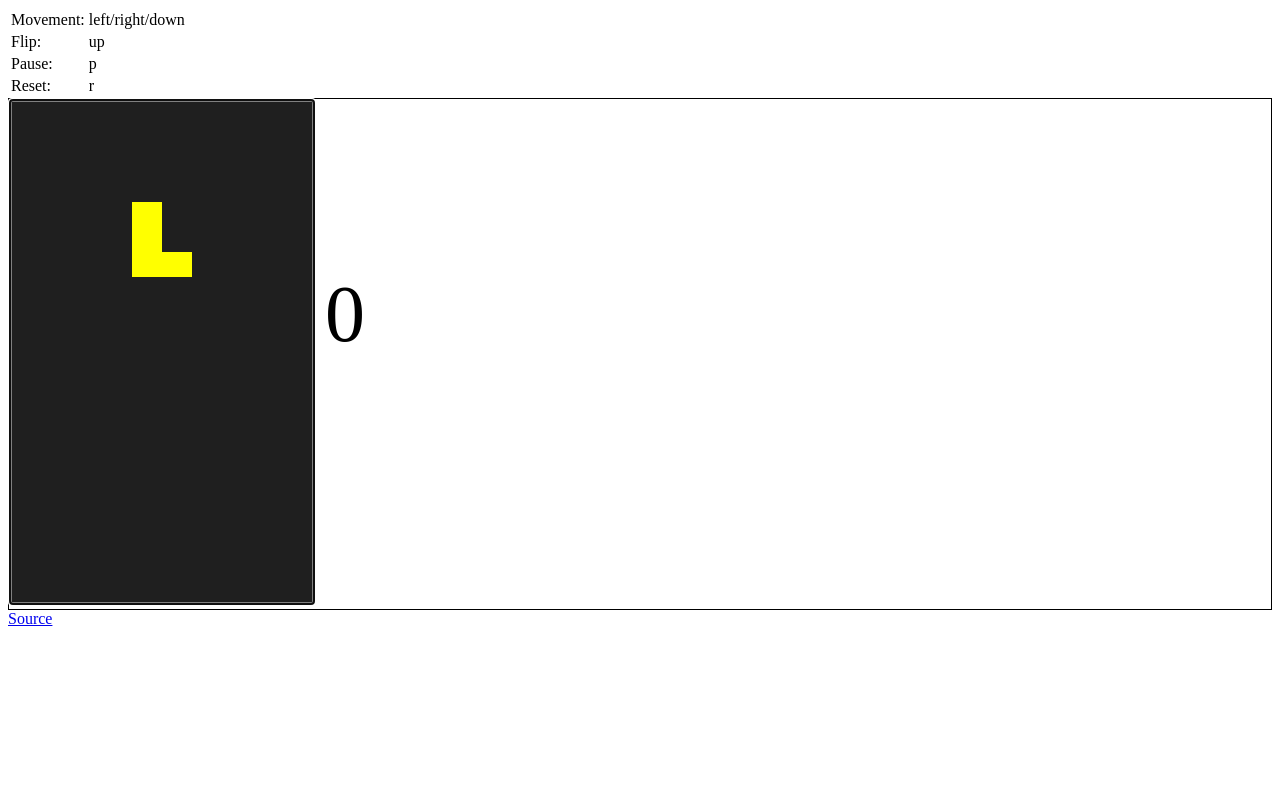
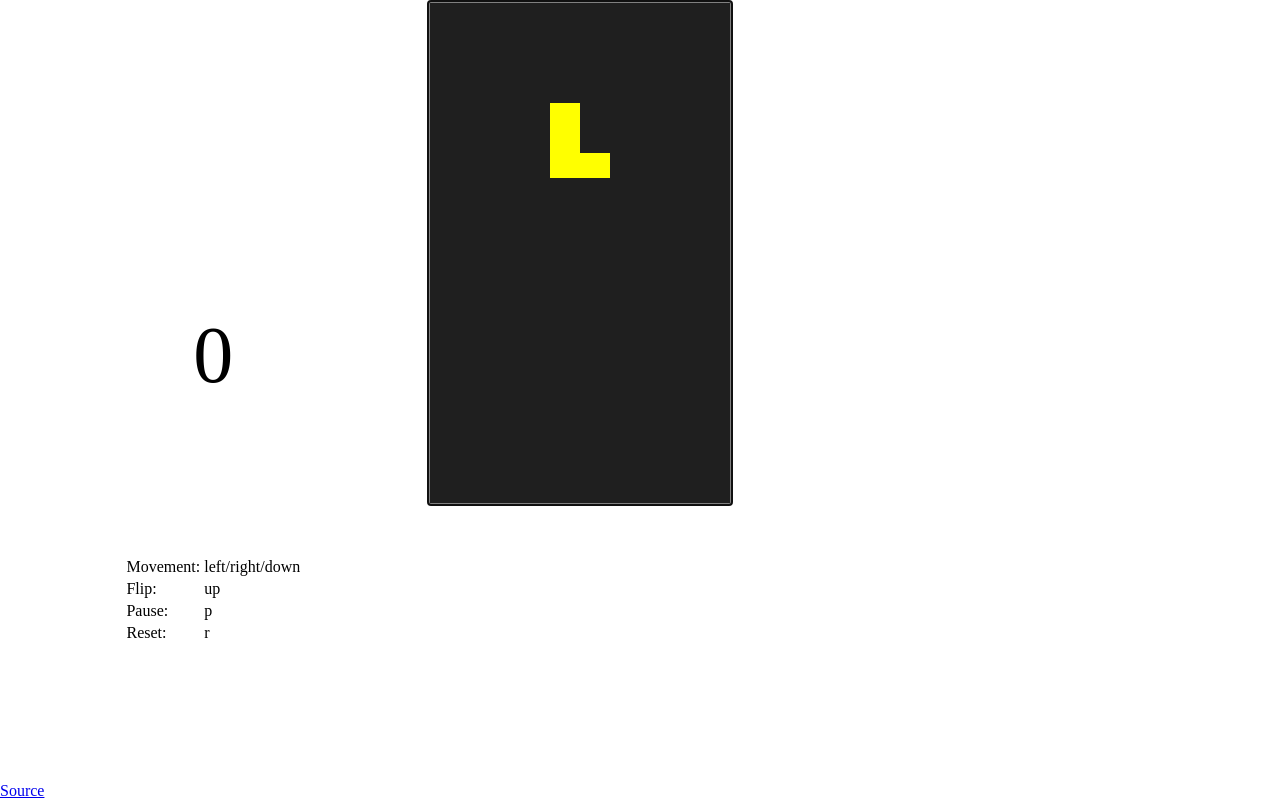
Before and after one commit to stage3talent/tetris-Canvas, a website: page static/index.html in a window 1280 px wide. Drawn offline with Linux system fonts and the light colour scheme; no server answers.

Commit message:
overhaul layout

```diff
--- a/static/css/tetris.css
+++ b/static/css/tetris.css
@@ -1,20 +1,22 @@
+body {
+  margin: 0;
+  padding: 0;
+}
+
 #container {
-  position: relative;
-  border: 1px solid black;
+  display: flex;
+  height: 100vh
+}
+
+#container > div {
+  flex: 1;
+  align-items: center;
 }
 
 #message-box {
-  position: absolute;
-  top: 1em;
-  display: inline-block;
-  height: 50%;
-  width: 25%;
-}
-
-#message-box > * {
-  position: absolute;
-  margin: 10px;
-  padding: 0;
+  display: flex;
+  flex-direction: column;
+  justify-content: space-evenly;
 }
 
 #tetris {
@@ -30,14 +32,25 @@
   bottom: 0;
 }
 
+#score-container {
+  display: flex;
+  flex-direction: row;
+}
+
 #scoreboard {
   float: right;
   border: 1px solid black;
   height: 100%;
   display: none;
+  overflow: auto;
 }
 
 #submit-score {
   float: right;
   display: none;
 }
+
+footer {
+  position: fixed;
+  bottom: 0;
+}
--- a/static/index.html
+++ b/static/index.html
@@ -6,6 +6,10 @@
 </head>
 
 <body>
+  <div id="container">
+    <div id="message-box">
+      <div id="alerts">Tetris</div>
+      <div id="score-tracker"></div>
       <table>
           <tr>
             <td>Movement:</td>
@@ -24,22 +28,13 @@
             <td>r</td>
           </tr>
         </table>
-
-  <div id="container">
-    <canvas id="tetris" height="500" width="300" tabindex="1"></canvas>
-
-    <div id="message-box">
-      <div id="alerts"></div>
-      <div id="score-tracker"></div>
     </div>
 
-    <table id="scoreboard">
-      <tr>
-        <th>Rank</th>
-        <th>Player</th>
-        <th>Score</th>
-      </tr>
-    </table>
+    <div>
+      <canvas id="tetris" height="500" width="300" tabindex="1"></canvas>
+    </div>
+
+    <div id="score-container">
       <form action="/scores" method="post" id="submit-score">
         <h2>Submit your score!</h2>
         <input type="text" placeholder="Enter your name" name="player">
@@ -48,6 +43,15 @@
 
         <input type="submit" value="Submit">
       </form>
+      <table id="scoreboard">
+        <tr>
+          <th>Rank</th>
+          <th>Player</th>
+          <th>Score</th>
+        </tr>
+      </table>
+    </div>
+
   </div>
 
   <script src="./js/tetris.js"></script>
--- a/static/js/scores.js
+++ b/static/js/scores.js
@@ -43,6 +43,7 @@ document.addEventListener('tetris', event => {
 
   if (event.detail.trigger === 'start') {
     submitScore.style.display = 'none';
+    document.getElementById('tetris').focus();
   } else if (event.detail.trigger === 'end') {
     submitScore.elements.score.value = event.detail.score;
     submitScore.style.display = 'block';
--- a/static/js/tetris.js
+++ b/static/js/tetris.js
@@ -328,7 +328,6 @@ class GameRenderer {
 
 class Game {
   constructor(canvas, dimensions) {
-  //constructor(canvas, scoreDisplay, messageBox, scale = 1) {
     this.timeSinceShift = 0;
     this.shiftDelay = 1000;
     this.board = new GameBoard({
@@ -381,7 +380,7 @@ class Game {
   writeMessage(message, color = 'black', size = '5em') {
     if (!this.messageBox) { return; }
 
-    this.messageBox.innerHTML = message;
+    this.messageBox.textContent = message;
     this.messageBox.style.color = color;
     this.messageBox.style.size = size;
   }
```
Lines whose indentation alone changed are shown as unchanged.
